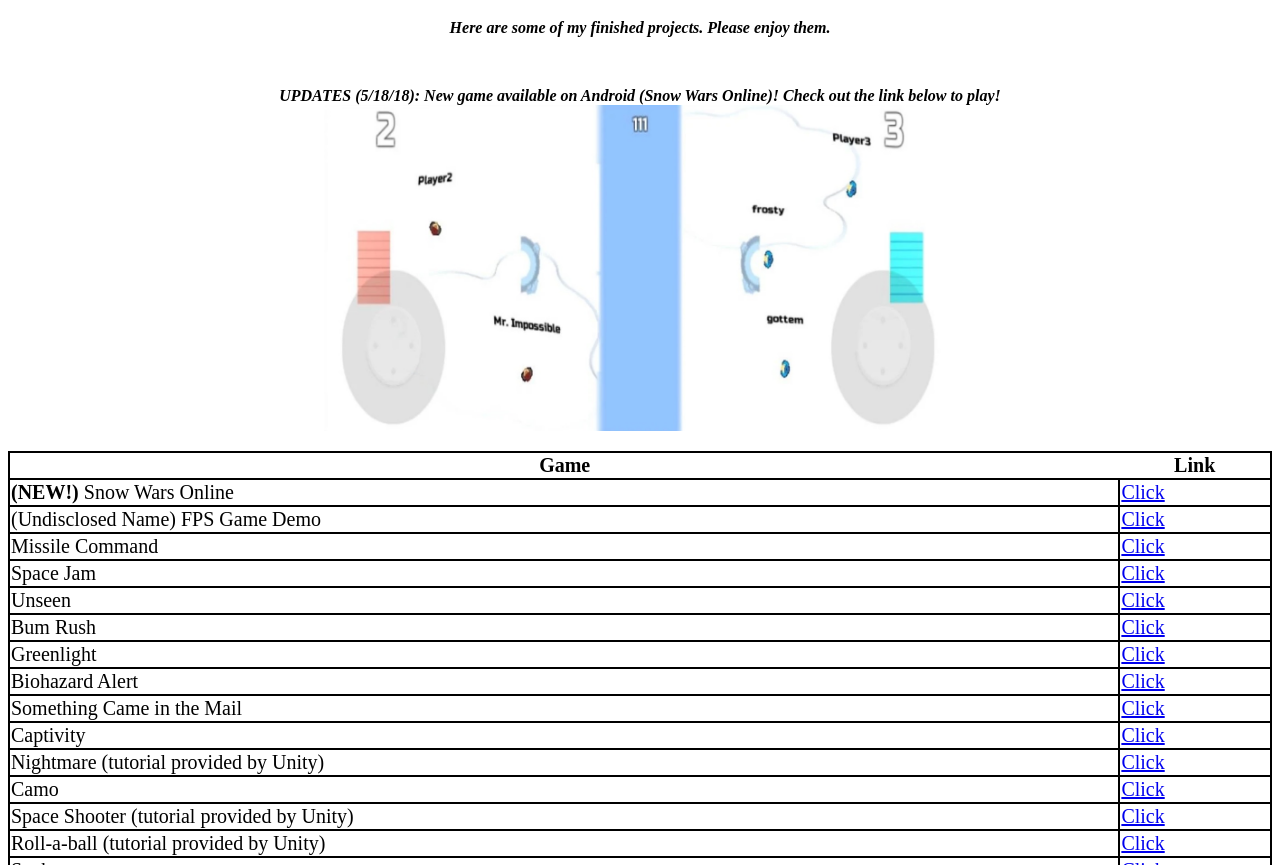
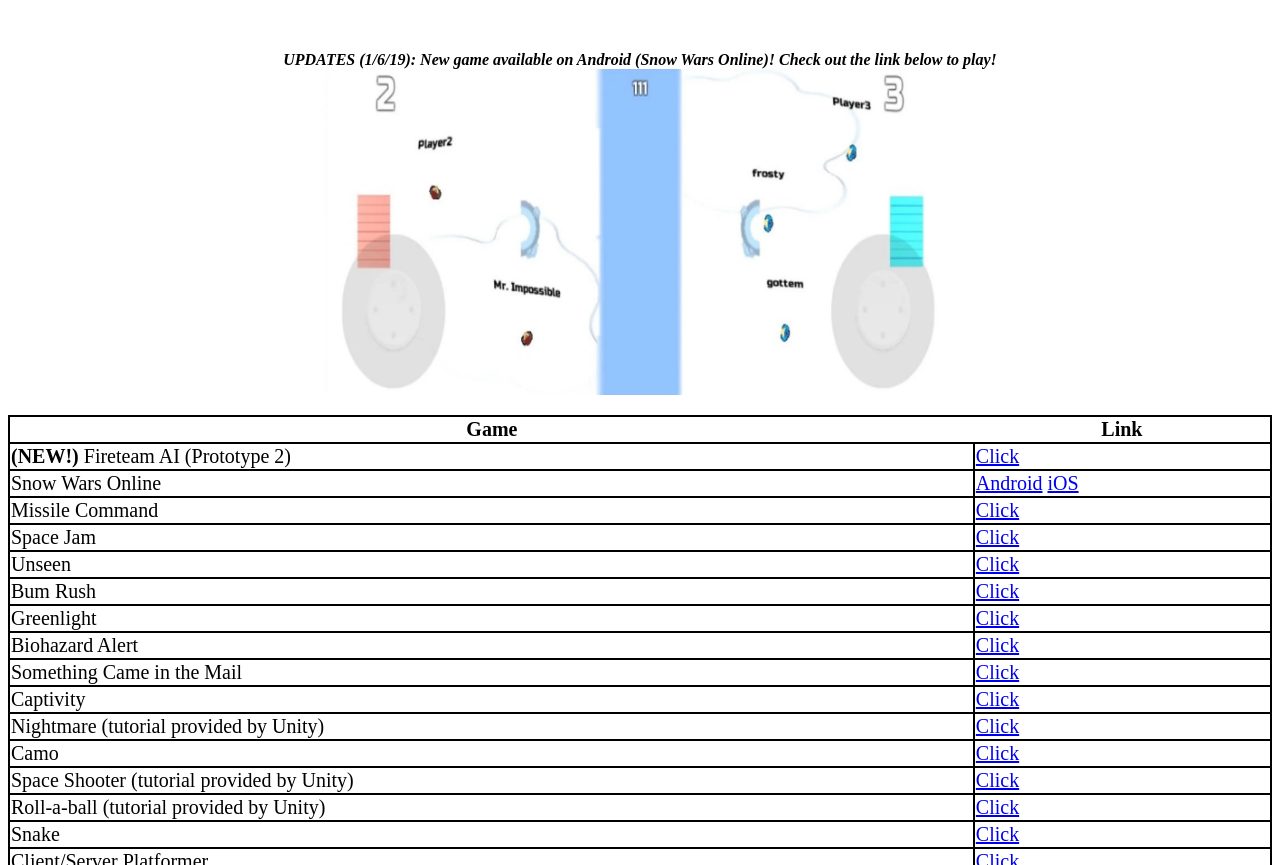
Before and after one commit to russellinho/kabando.github.io, a plain HTML site: page index.html in a window 1280 px wide. Shown: the part 540-1405 px from the top of the page. Drawn offline with Linux system fonts and the light colour scheme.

Commit message:
2019 update

```diff
--- a/index.html
+++ b/index.html
@@ -15,21 +15,17 @@
 			<a href="https://www.linkedin.com/in/russell-creswell-9b6307a2"><img id="LinkedIn" src="lilogo.png" alt="LinkedIn" style="width: 50px; height: 50px;"/></a>
 		</p>
 		<p style="text-align: center">
-			<em><strong>UPDATES (9/9/17): I am currently working on a multiplayer FPS fireteam game called Task Force AI.
-			Here is some progress:</strong></em>
+			<em><strong>Here are some of my finished projects. Please enjoy them.</strong></em>
 			<br/>
-			<em><strong>UPDATES (1/7/18): A friend and I have updated the AI, networking, mission system, and added a lot of HUD stuff. There's still a lot of work to be done,
-			but check out the test mission here:</strong></em>
+			<em><strong>UPDATES (1/7/19): Prototype 2 of Fireteam AI is now available! Check out the video below for gameplay! Download and play at www.koobandointeractive.com or down below!</strong></em>
 			<br/>
 			<br/>
-			<iframe width="560" height="315" src="https://www.youtube.com/embed/Q-_lijs9yF8" frameborder="0" gesture="media" allow="encrypted-media" allowfullscreen></iframe>
+			<iframe width="560" height="315" src="https://www.youtube.com/embed/HpCsOoUlXjw" frameborder="0" gesture="media" allow="encrypted-media" allowfullscreen></iframe>
 			<br/>
-			<br/>
-			<em><strong>Here are some of my finished projects. Please enjoy them.</strong></em>
 		</p>
 		<br/>
 		<p style="text-align: center">
-			<em><strong>UPDATES (5/18/18): New game available on Android (Snow Wars Online)! Check out the link below to play!</strong></em>
+			<em><strong>UPDATES (1/6/19): New game available on Android (Snow Wars Online)! Check out the link below to play!</strong></em>
 			<br/>
 			<img id="snowwarsprev" src="snowwarsprev.jpg" alt="Preview" style="align: center; width: 50%; height: 50%;"/>
 		</p>
@@ -39,63 +35,63 @@
 				<th>Link</th>
 			</tr>
 			<tr>
-				<td><strong>(NEW!)</strong> Snow Wars Online</td>
-				<td><a href="https://play.google.com/store/apps/details?id=com.kabandostudios.SnowWars">Click</a></td>
+				<td><strong>(NEW!)</strong> Fireteam AI (Prototype 2)</td>
+				<td><a href="https://russellinho.github.io/portfolio/my_games/fireteamai_src.html">Click</a></td>
 			</tr>
 			<tr>
-				<td>(Undisclosed Name) FPS Game Demo</td>
-				<td><a href="https://russellinho.github.io/kabandostudios/my_games/demo1_src.html">Click</a></td>
+				<td>Snow Wars Online</td>
+				<td><a href="https://play.google.com/store/apps/details?id=com.kabandostudios.SnowWars">Android</a> <a href="https://itunes.apple.com/us/app/snow-wars-online/id1392941550?mt=8">iOS</a></td>
 			</tr>
 			<tr>
 				<td>Missile Command</td>
-				<td><a href="https://russellinho.github.io/kabandostudios/my_games/missilecommand_src.html">Click</a></td>
+				<td><a href="https://russellinho.github.io/portfolio/my_games/missilecommand_src.html">Click</a></td>
 			</tr>
 			<tr>
 				<td>Space Jam</td>
-				<td><a href="https://russellinho.github.io/kabandostudios/my_games/spacejam_src.html">Click</a></td>
+				<td><a href="https://russellinho.github.io/portfolio/my_games/spacejam_src.html">Click</a></td>
 			</tr>
 			<tr>
 				<td>Unseen</td>
-				<td><a href="https://russellinho.github.io/kabandostudios/my_games/unseen_src.html">Click</a></td>
+				<td><a href="https://russellinho.github.io/portfolio/my_games/unseen_src.html">Click</a></td>
 			</tr>
 			<tr>
 				<td>Bum Rush</td>
-				<td><a href="https://russellinho.github.io/kabandostudios/my_games/bumrush_src.html">Click</a></td>
+				<td><a href="https://russellinho.github.io/portfolio/my_games/bumrush_src.html">Click</a></td>
 			</tr>
 			<tr>
 				<td>Greenlight</td>
-				<td><a href="https://russellinho.github.io/kabandostudios/my_games/greenlight_src.html">Click</a></td>
+				<td><a href="https://russellinho.github.io/portfolio/my_games/greenlight_src.html">Click</a></td>
 			</tr>
 			<tr>
 				<td>Biohazard Alert</td>
-				<td><a href="https://russellinho.github.io/kabandostudios/my_games/bioalert_src.html">Click</a></td>
+				<td><a href="https://russellinho.github.io/portfolio/my_games/bioalert_src.html">Click</a></td>
 			</tr>
 			<tr>
 				<td>Something Came in the Mail</td>
-				<td><a href="https://russellinho.github.io/kabandostudios/my_games/scite_src.html">Click</a></td>
+				<td><a href="https://russellinho.github.io/portfolio/my_games/scite_src.html">Click</a></td>
 			<tr>
 				<td>Captivity</td>
-				<td><a href="https://russellinho.github.io/kabandostudios/my_games/captivity_src.html">Click</a></td>
+				<td><a href="https://russellinho.github.io/portfolio/my_games/captivity_src.html">Click</a></td>
 			</tr>
 			<tr>
 				<td>Nightmare (tutorial provided by Unity)</td>
-				<td><a href="https://russellinho.github.io/kabandostudios/my_games/nightmare_src.html">Click</a></td>
+				<td><a href="https://russellinho.github.io/portfolio/my_games/nightmare_src.html">Click</a></td>
 			</tr>
 			<tr>
 				<td>Camo</td>
-				<td><a href="https://russellinho.github.io/kabandostudios/my_games/camo_src.html">Click</a></td>
+				<td><a href="https://russellinho.github.io/portfolio/my_games/camo_src.html">Click</a></td>
 			</tr>
 			<tr>
 				<td>Space Shooter (tutorial provided by Unity)</td>
-				<td><a href="https://russellinho.github.io/kabandostudios/my_games/Space_Shooter.html">Click</a></td>
+				<td><a href="https://russellinho.github.io/portfolio/my_games/Space_Shooter.html">Click</a></td>
 			</tr>
 			<tr>
 				<td>Roll-a-ball (tutorial provided by Unity)</td>
-				<td><a href="https://russellinho.github.io/kabandostudios/my_games/Builds.html">Click</a></td>
+				<td><a href="https://russellinho.github.io/portfolio/my_games/Builds.html">Click</a></td>
 			</tr>
 			<tr>
 				<td>Snake</td>
-				<td><a href="https://russellinho.github.io/kabandostudios/my_games/snake_src.html">Click</a></td>
+				<td><a href="https://russellinho.github.io/portfolio/my_games/snake_src.html">Click</a></td>
 			</tr>
 			<tr>
 				<td>Client/Server Platformer</td>
```
Also changed, not shown: my_games/demo1_src.html (deleted, +0 -26 lines), my_games/fireteamai_src.html (added, +24 -0 lines), my_games/dd.jpg (deleted), my_games/fireteam_ai_prev.jpg (added).
